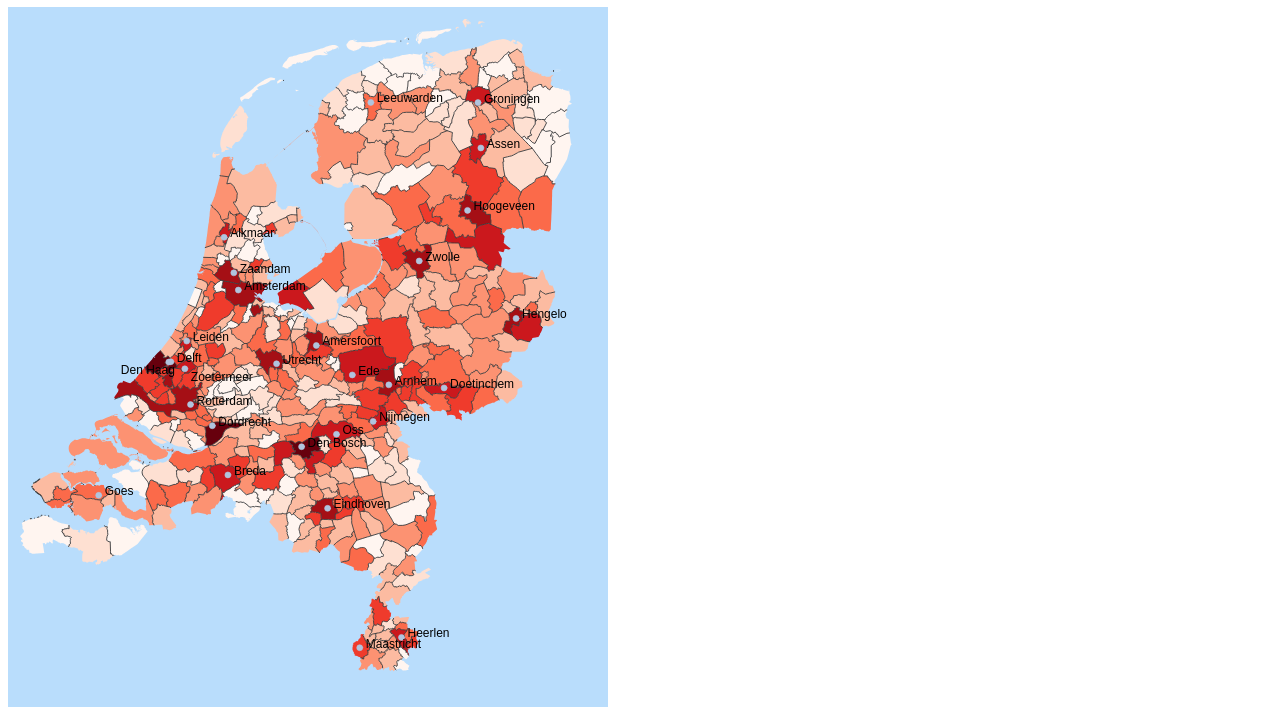
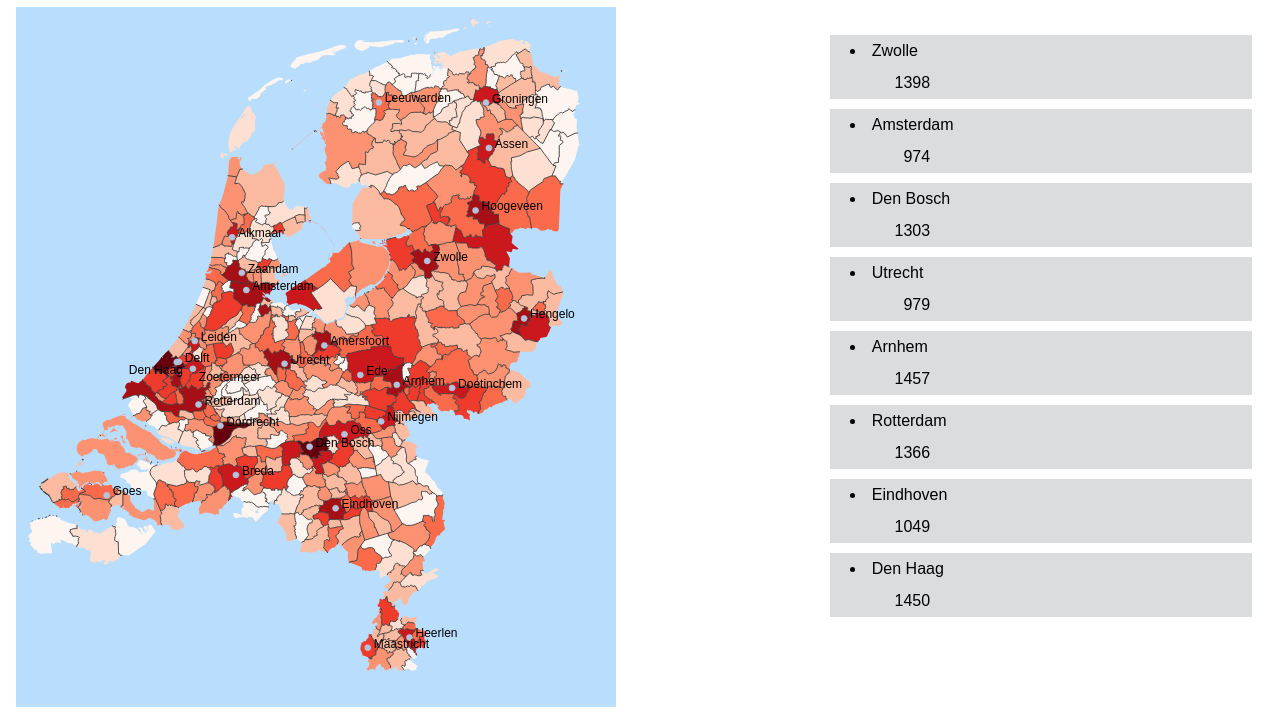
Before and after one commit to EgEdelmann/kaart, a plain HTML site: page index.html in a window 1280 px wide. Shown: the part 73-800 px from the top of the page. Drawn offline with Linux system fonts and the light colour scheme.

Commit message:
lijst toegevoegd en schaal logaritmisch

```diff
--- a/index.html
+++ b/index.html
@@ -4,6 +4,7 @@
 
 body {
 font-family: sans-serif;
+margin: 1em;
 }
 
 .overlay {
@@ -32,10 +33,77 @@ font-family: sans-serif;
 }
 
 .place-label {
+
 font-size: 1.25em;
 }
 
 
+#container_map {
+    padding: 0;
+    float:left;
+    width:60%;
+}
+
+
+#container_list {
+    padding: 0;
+    float:right;
+    width:37%;
+    margin: 1%;
+}
+
+ul {
+line-height: 2em;
+cursor:pointer;
+list-style-position: inside;
+margin: 0 10 0 10;
+}
+
+ul .lijst_vestiging {
+    overflow: hidden;
+    max-height: 200px;
+    -webkit-transition:max-height 0.3s ease;
+	-ms-transition:max-height 0.3s ease;
+	-moz-transition:max-height 0.3s ease;
+	-o-transition:max-height 0.3s ease;
+	transition:max-height 0.3s ease;
+    list-style-type: none;
+
+}
+
+ul li {
+    background-color: #dbdcdd;
+    padding-left: 20px;
+    margin-bottom: 10px;
+}
+
+ul li .items_vestiging {
+    background-color: #e9edf2;
+}
+
+.item_level1 {
+display: inline-block;
+width: 75%;
+}
+
+.number_level1 {
+    display: inline-block;
+    width: 20%;
+    text-align: right;
+}
+
+.item_level2 {
+    display: inline-block;
+    width: 75%;
+}
+
+.number_level2 {
+    width: 20%;
+}
+
+ul .lijst_vestiging.collapsed {
+    max-height: 0px;
+}
 
 </style>
 <body>
@@ -45,11 +113,23 @@ font-size: 1.25em;
 
 <h1>Dashboard aanmeldingen</h1>
 
+<div>
+
+    <div id="container_map"> </div>
+
+    <div id=container_list>
+
+        <ul id = "regionlist"> </ul>
+
+    </div>
+
+</div>
 
 <script>
 
 var data_clienten = [],
-    kaart = [];
+    kaart = [],
+    clienten;
 
 var width = 600,
     height = 700;
@@ -72,7 +152,7 @@ var zoom = d3.behavior.zoom()
     .scaleExtent([0.5, 8])
     .on("zoom", zoomed);
 
-var svg = d3.select("body").append("svg")
+var svg = d3.select("#container_map").append("svg")
     .attr("width", width)
     .attr("height", height);
 
@@ -94,6 +174,7 @@ d3.json("NL.json", function(error, us) {
   if (error) return console.error(error);
     console.log(us);
     kaart = us;
+
     	 d3.csv("clienten_gemeenten.csv", function (error, clienten){
 
              clienten = clienten.map(function (d) {
@@ -106,11 +187,13 @@ d3.json("NL.json", function(error, us) {
                      aantal: +d.aantal};
              })
 
+             console.log(clienten);
 
              data_clienten= d3.nest()
                              .key(function (d) {return d.code;})
-                             .rollup(function (regio) {return d3.sum(regio, function (e) {return e.aantal;});})
+                             .rollup(function (gemeente) {return d3.sum(gemeente, function (e) {return e.aantal;});})
                              .entries(clienten);
+
 
              //data gebruiken om domein te zetten
              quantize.domain([0, Math.log(d3.max(data_clienten, function (d) {return d.values;}))]);
@@ -144,7 +227,97 @@ d3.json("NL.json", function(error, us) {
 
             };
 
+             //data toegevoegd aan de topojson data gebruiken om de gemeenten te kleuren
              d3.selectAll(".gemeente").style("fill", function (d) {return quantize(Math.log(d.properties.instroom_totaal));});
+
+
+
+             //data groeperen per regio en vestiging, waarden sommeren
+             var data_per_regio = d3.nest()
+                                    .key(function (d) {return d.HSK_regio;})
+                                    .key(function (d) {return d.Vestiging;})
+                                    .key(function (d) {return d.type;})
+                                    .rollup(function (regio) {return d3.sum(regio, function (e) {return e.aantal;});})
+                                    .entries(clienten);
+
+             console.log("per type", data_per_regio);
+
+
+             //door het nesten zijn de aantallen clienten alleen op het laagste niveau beschikbaar
+             //Hier worden de aantallen omhoog gesommeerd
+
+            for (i = 0; i < data_per_regio.length; i++) {
+
+				var BGGZ_regio = 0,
+					SGGZ_regio = 0,
+					first_level = data_per_regio[i].values;
+
+				for (j = 0; j < first_level.length; j++) {
+
+				    var second_level = first_level[j].values;
+
+					for (k = 0; k < second_level.length; k++) {
+
+                        var third_level = second_level[k];
+
+                        if (third_level.key === "BGGZ")
+                        {
+                        BGGZ_regio = BGGZ_regio + third_level.values
+                        } else {SGGZ_regio = SGGZ_regio + third_level.values};
+
+                        }
+				}
+
+			     var waarden = [{BGGZ: BGGZ_regio}, {SGGZ: SGGZ_regio}];
+
+			     data_per_regio[i].waarden = waarden;
+			 }
+
+
+             var items_level1 = d3.select("#regionlist")
+                                  .selectAll("li")
+                                  .data(data_per_regio)
+                                  .enter()
+                                  .append("li")
+                                  .attr("class", "items_regio")
+                                  .on("click", expand)
+                                  .append("span")
+                                  .attr("class", "item_level1")
+                                  .text(function (d) {return d.key;})
+
+                                d3.selectAll(".items_regio")
+                                  .append("span")
+                                  .attr("class", "number_level1")
+                                  .text(function (d) {return d3.sum(d.values,
+                                                                    function (d1) {return d3.sum(d1.values,
+                                                                                                 function (d2) {return d2.values;});});});
+
+             var lijst_level2 = d3.selectAll(".items_regio")
+                                .append("ul")
+                                .attr("class", "lijst_vestiging")
+                                .classed("collapsed", true) ;
+
+             var lijst_level2 = d3.selectAll(".lijst_vestiging")
+                                .selectAll(".items_vestiging")
+                                .data(function (d1) {return d1.values;})
+                                .enter()
+                                .append("li")
+                                .attr("class", "items_vestiging")
+                                .append("span")
+                                .attr("class", "item_level2")
+                                .text(function (d2) {return d2.key;})
+
+                              d3.selectAll(".items_vestiging")
+                                .append("span")
+                                .attr("class", "number_level2")
+                                .text(function (d) {return d3.sum(d.values, function (d) {return d.values;})});
+
+
+             //var bars_regio = d3.selectAll(".items_regio").append("svg").attr("width", "120px").attr("height", "40");
+
+
+
+
 	 });
 
 
@@ -157,11 +330,6 @@ var nederland = features.selectAll(".state")
       .style("fill", function (d) {return quantize.range()[0];})
       .attr("d", path);
 
-//d3.selectAll(".gemeente")
-                //.attr("class", function (d) {return quantize(d.properties.instroom_totaal);})
-
-      //.attr("class", function (d) {return quantize(d.properties.instroom_totaal);})
-
 
 var gemeenten =  features.append("path")
       .datum(topojson.mesh(us, us.objects.gemeentes, function(a, b) { return a !== b; }))
@@ -169,12 +337,6 @@ var gemeenten =  features.append("path")
       .attr("d", path)
       .style("stroke-width", "1.5px");
 
-    /*
-var vestigingen = features.append("path")
-      .datum(topojson.feature(us, us.objects.vestigingen))
-      .attr("class", "vestiging")
-      .attr("d", path);
-    */
 
 var vestigingen = features.selectAll(".vestiging")
         .data(topojson.feature(us, us.objects.vestigingen).features)
@@ -212,6 +374,23 @@ d3.selectAll("#label-Zoetermeer").attr("dy", "1em")
 
 });
 
+
+function expand(d) {
+
+    console.log("click caught", this)
+
+    var element = d3.select(this).select("ul");
+
+    console.log("selected on click", element);
+
+    if(element.classed("collapsed")) {
+        element.classed("collapsed", false)
+    } else {
+        element.classed("collapsed", true)};
+
+    console.log(element.attr("class"));
+}
+
 function zoomed() {
     var adjust = 1.25 / (d3.event.scale / scale0);
 
```
